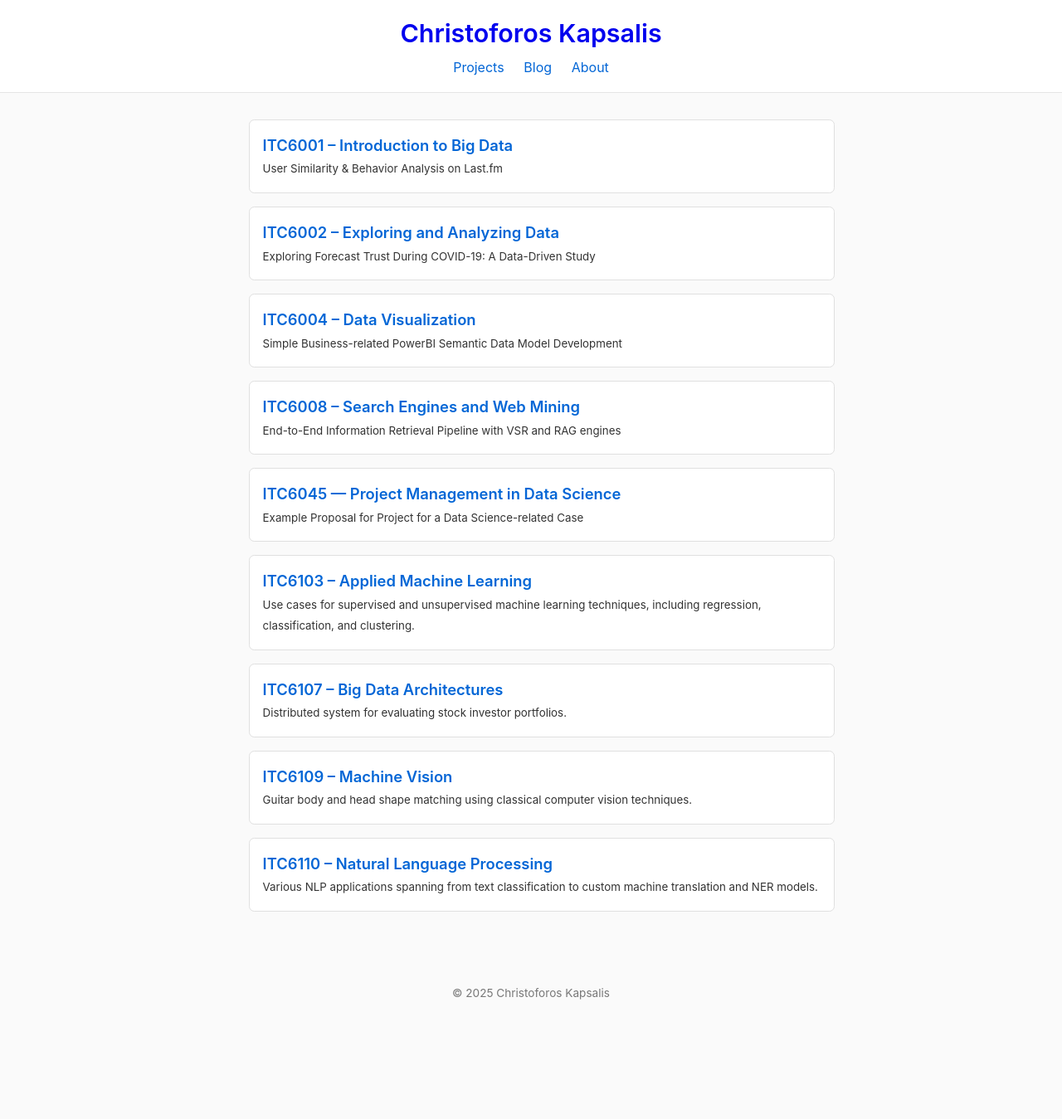
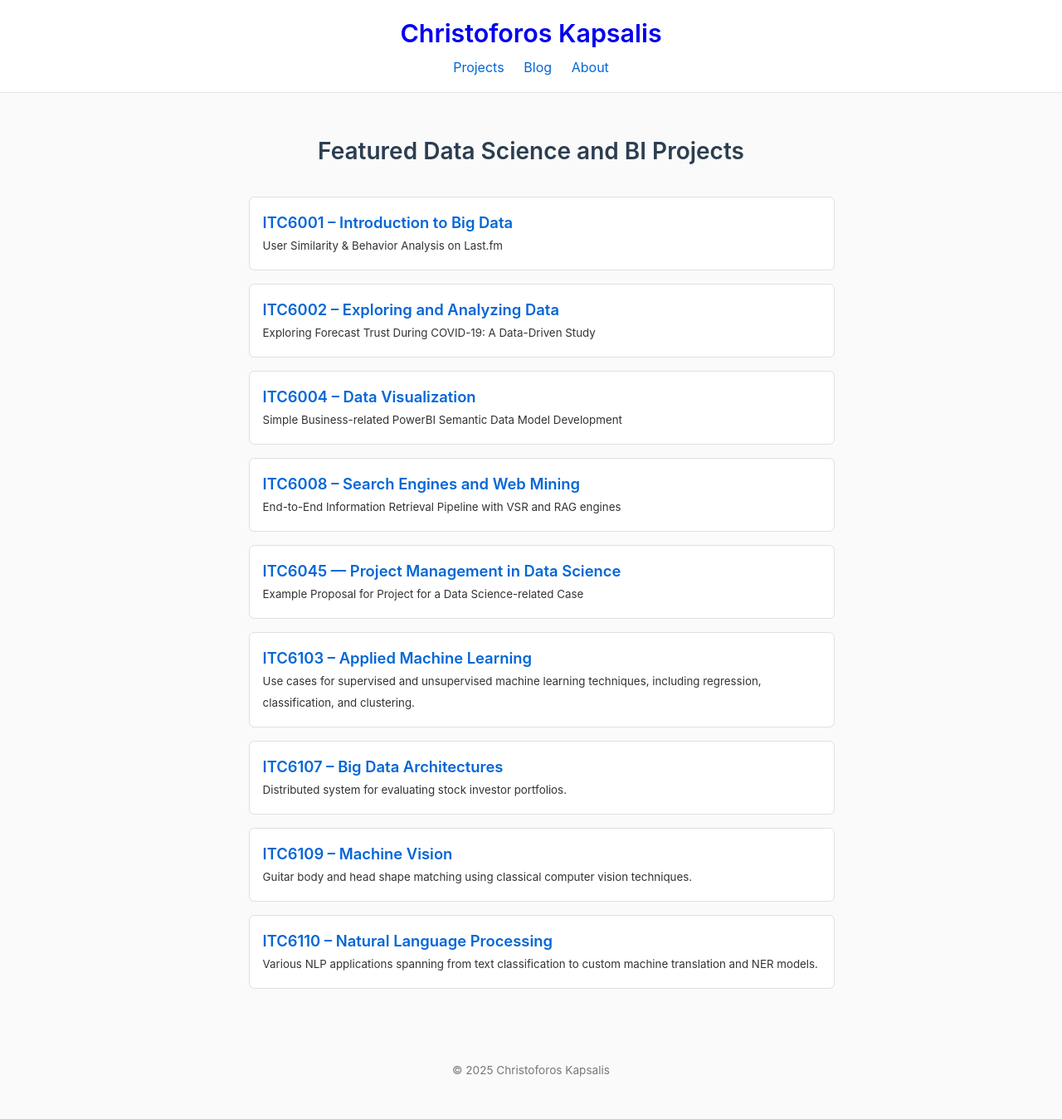
Before and after one commit to C-Kapsalis/portfolio-website, a Jekyll site: the page built from index.md, in a window 1280 px wide. Shown: the whole page at 83% size. Built offline with Jekyll 4.4.1, drawn with Linux system fonts in a browser that asks for light colours; before the commit the page ends 1257 px from its top, so only the background shows below that.

Commit message:
test new header on homepage

```diff
--- a/index.md
+++ b/index.md
@@ -3,6 +3,8 @@ layout: default
 title: Projects
 description: "Data science and marketing analytics portfolio showcasing machine learning, BI, and statistical analysis projects"
 ---
+
+## Featured Data Science and BI Projects
 
 <ul class="proj-list">
 {% for p in site.projects %}
```
